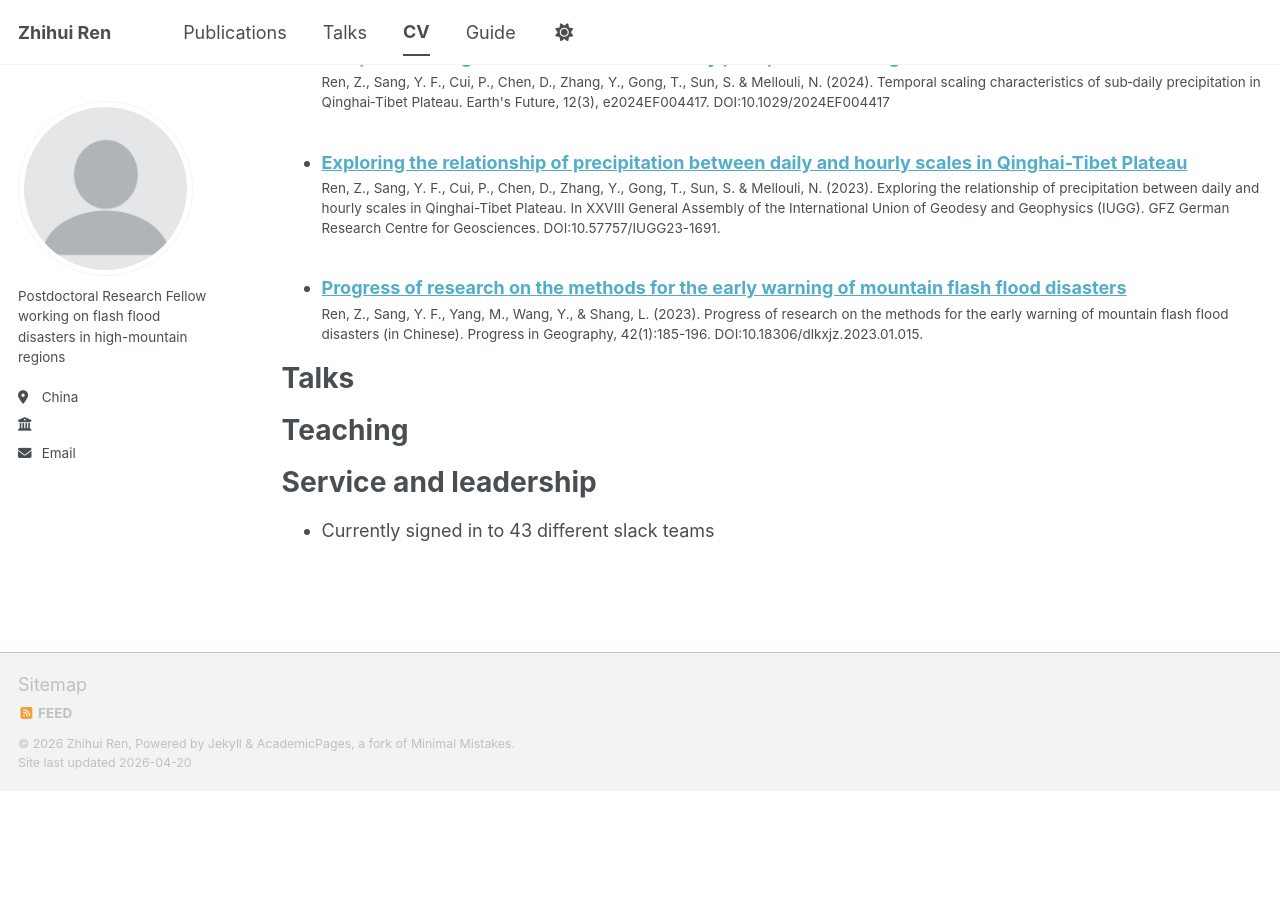
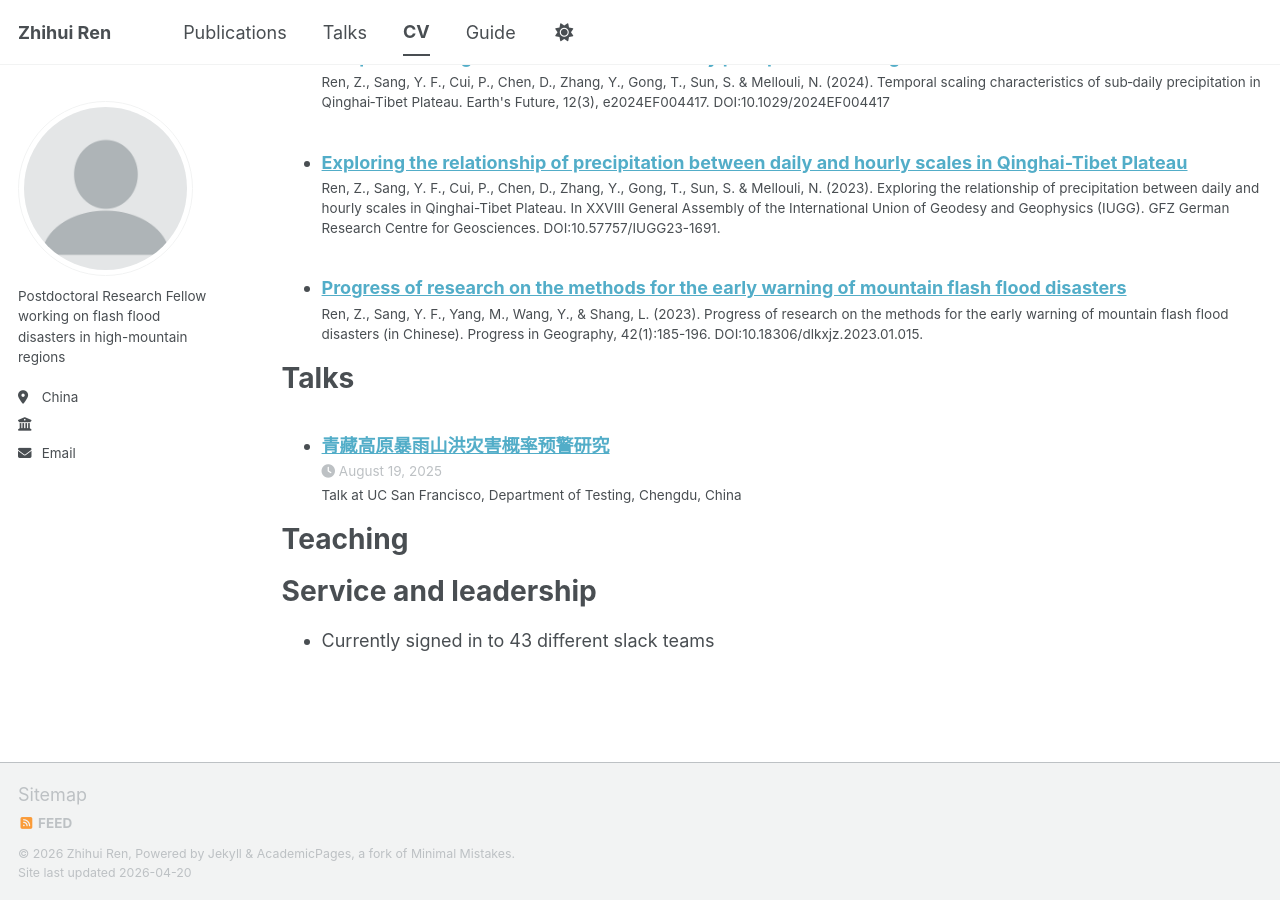
Before and after one commit to 68kellyren/68kellyren.github.io, a Jekyll site: the page built from _pages/cv.md, in a window 1280 px wide and 900 px high, scrolled down 1341 px. Built offline with Jekyll 4.4.1, drawn with Linux system fonts in a browser that asks for light colours; a script bundle is joined from its source files by our own code; library files that are not in the unit come from our copies; a file with an impossible date is left out; before the commit the page ends 2132 px from its top, so only the background shows below that.

Commit message:
Update 2025-08-19-talk-1.md

```diff
--- a/_talks/2025-08-19-talk-1.md
+++ b/_talks/2025-08-19-talk-1.md
@@ -4,6 +4,6 @@ collection: talks
 type: "Talk"
 permalink: /talks/2025-08-19-talk-1
 venue: "UC San Francisco, Department of Testing"
-date: 2025-08019
+date: 2025-08-19
 location: "Chengdu, China"
 ---
```
